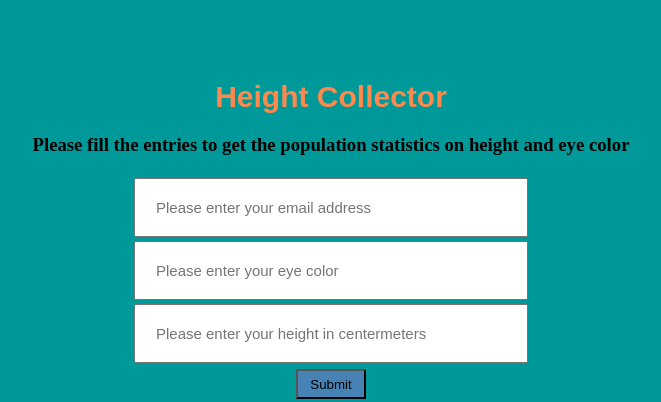
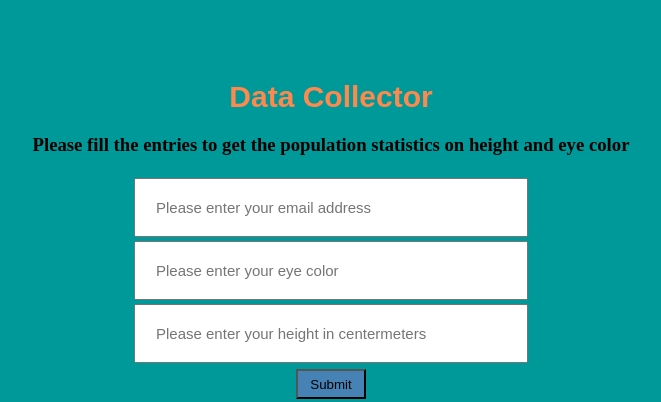
Before and after one commit to peter-izzo/Data_collector_app, a Flask app: page / in a window 1280 px wide. Shown: the top 402 px of the page, without its empty margins (309-970 px from the left). Run offline with Flask 2, Linux system fonts and the light colour scheme.

Commit message:
Update index.html

```diff
--- a/templates/index.html
+++ b/templates/index.html
@@ -6,7 +6,7 @@
   </head>
     <body>
       <div class="container">
-        <h1>Height Collector</h1>
+        <h1>Data Collector</h1>
         <h3>Please fill the entries to get the population statistics on height and eye color</h3>
         <div class="message">
           {{text | safe}}
```
